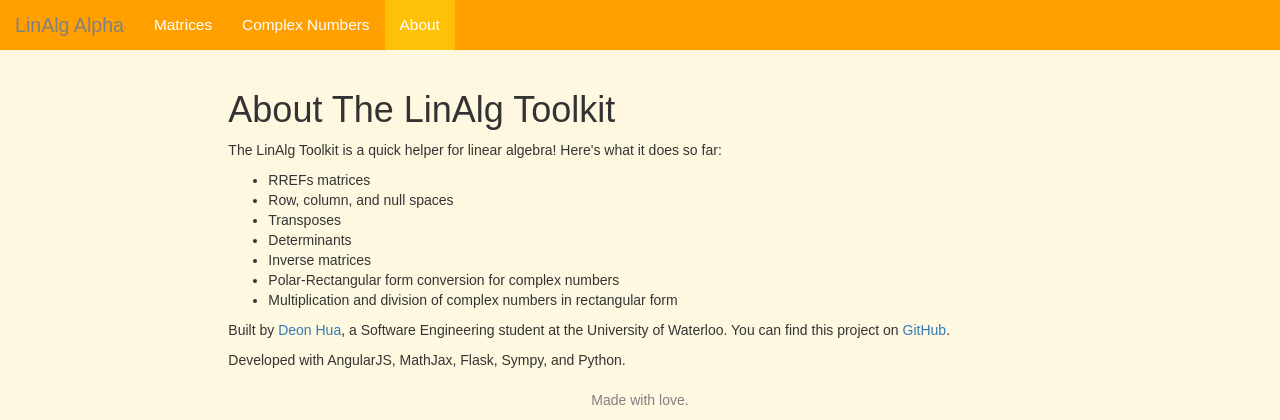
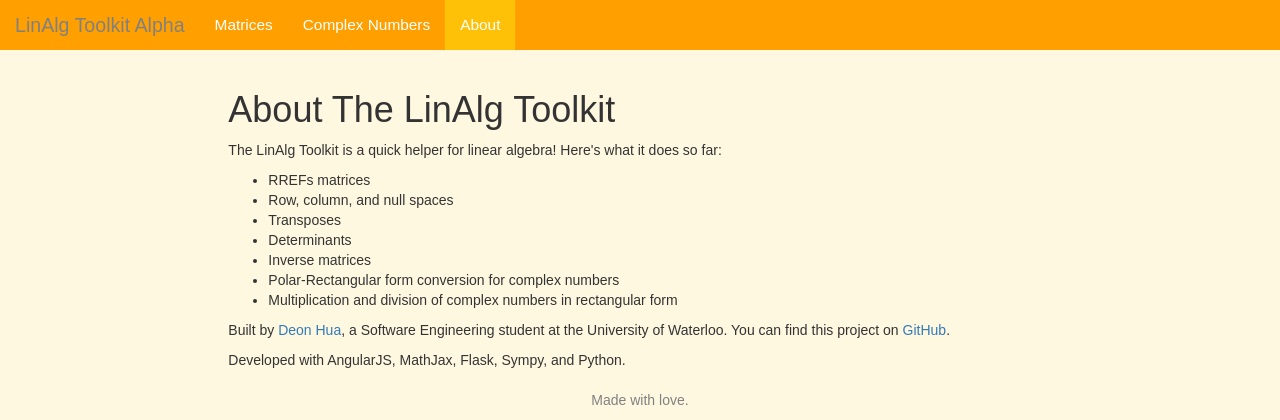
Before and after one commit to Deon/LinAlg, a Flask app: page /about.html in a window 1280 px wide. Shown: the top 420 px of the page. Run offline with Flask 2, Linux system fonts and the light colour scheme; parts of the project's set-up code (start-up, migrations or seed data) failed here and were passed over; some libraries are stand-ins or nearby versions.

Commit message:
Branding.

```diff
--- a/templates/about.html
+++ b/templates/about.html
@@ -22,7 +22,7 @@
 				<span class="icon-bar"></span>
 				<span class="icon-bar"></span>
 			</button>
-			<a class="navbar-brand" href="/">LinAlg Alpha</a>
+			<a class="navbar-brand" href="/">LinAlg Toolkit Alpha</a>
 		</div>
 
 		<!-- Collect the nav links, forms, and other content for toggling -->
--- a/templates/complex.html
+++ b/templates/complex.html
@@ -27,7 +27,7 @@
       <span class="icon-bar"></span>
       <span class="icon-bar"></span>
     </button>
-    <a class="navbar-brand" href="/">LinAlg Alpha</a>
+    <a class="navbar-brand" href="/">LinAlg Toolkit Alpha</a>
   </div>
   <!-- Collect the nav links, forms, and other content for toggling -->
   <div class="collapse navbar-collapse" id="bs-example-navbar-collapse-1">
--- a/templates/index.html
+++ b/templates/index.html
@@ -28,7 +28,7 @@
       <span class="icon-bar"></span>
       <span class="icon-bar"></span>
     </button>
-    <a class="navbar-brand" href="/">LinAlg Alpha</a>
+    <a class="navbar-brand" href="/">LinAlg Toolkit Alpha</a>
   </div>
   <!-- Collect the nav links, forms, and other content for toggling -->
   <div class="collapse navbar-collapse" id="bs-example-navbar-collapse-1">
```
